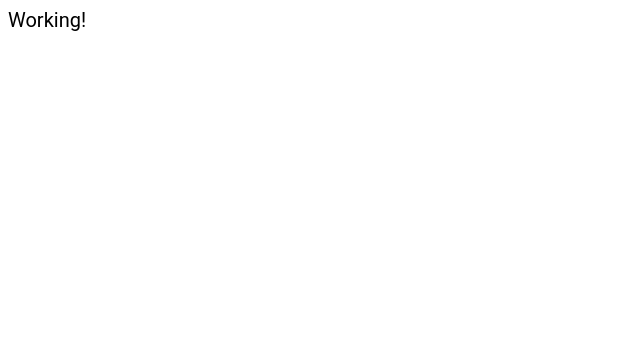
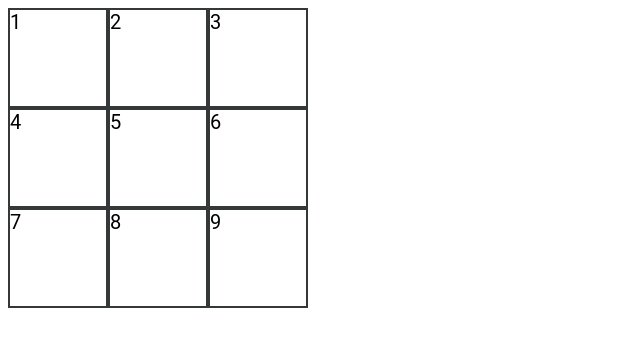
Before and after one commit to chazmcgrill/drum-machine, a React app: page / in a window 1280 px wide. Shown: the whole page, without its empty margins (0-640 px from the left). Built offline with nearby package versions, Linux system fonts and the light colour scheme.

Commit message:
Created Drumpads Component

```diff
--- a/src/components/DrumMachine.js
+++ b/src/components/DrumMachine.js
@@ -1,8 +1,9 @@
 import React, { Component } from 'react';
+import DrumPads from './DrumPads';
 
 class DrumMachine extends Component {
   render() {
-    return <div>Working!</div>;
+    return <DrumPads />;
   }
 }
 
--- /dev/null
+++ b/src/components/DrumPads.js
@@ -0,0 +1,19 @@
+import React from 'react';
+
+const DrumPads = () => {
+  return (
+    <div className="pad-box">
+      <div className="pad">1</div>
+      <div className="pad">2</div>
+      <div className="pad">3</div>
+      <div className="pad">4</div>
+      <div className="pad">5</div>
+      <div className="pad">6</div>
+      <div className="pad">7</div>
+      <div className="pad">8</div>
+      <div className="pad">9</div>
+    </div>
+  )
+}
+
+export default DrumPads;
--- /dev/null
+++ b/src/styles/DrumPads.sass
@@ -0,0 +1,7 @@
+.pad-box
+  display: grid
+  grid-template-columns: repeat(3, 100px)
+  grid-template-rows: repeat(3, 100px)
+
+.pad
+  border: 2px solid $blk
--- a/src/styles/main.sass
+++ b/src/styles/main.sass
@@ -28,3 +28,4 @@ li
   list-style: none
 
 // Component Styling
+@import './DrumPads'
```
